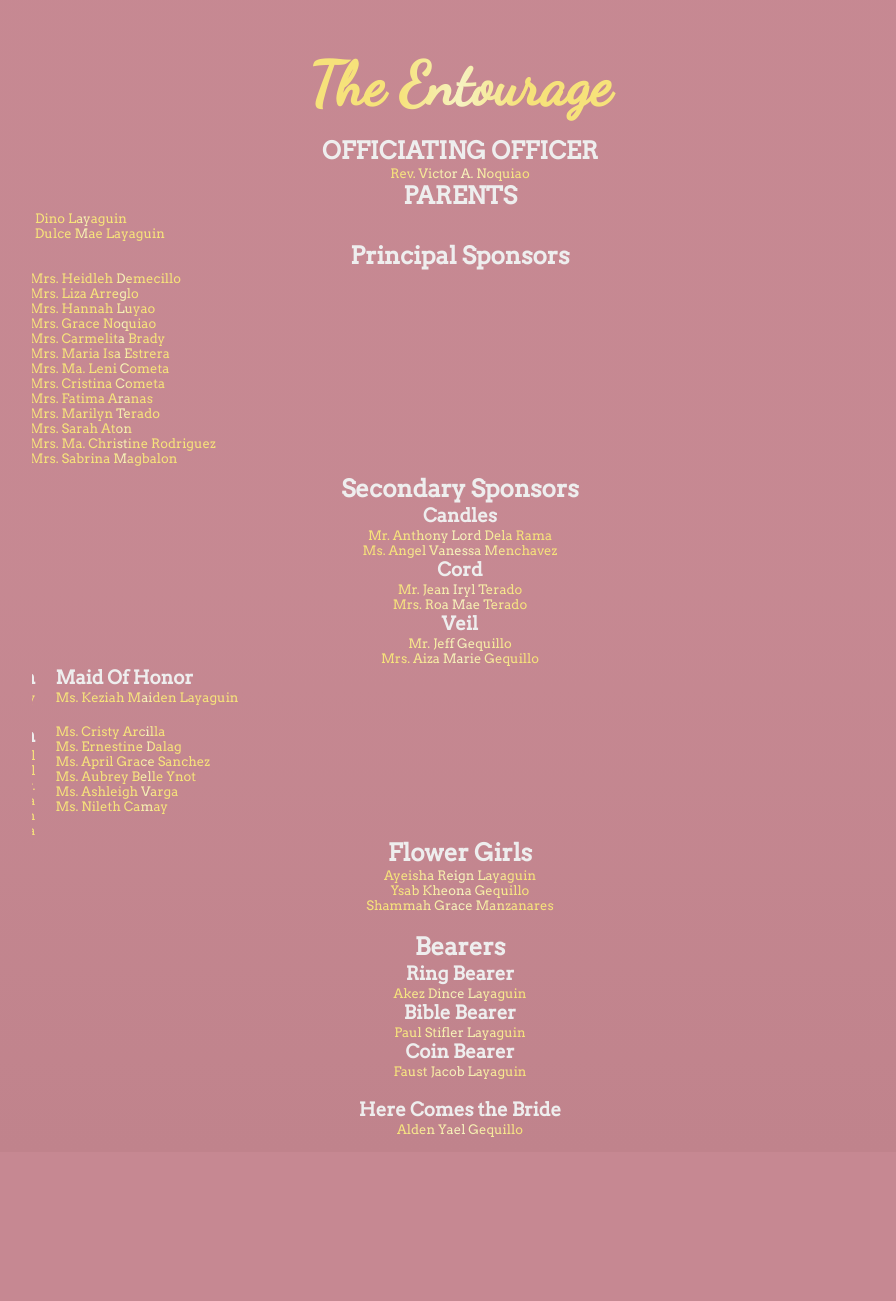
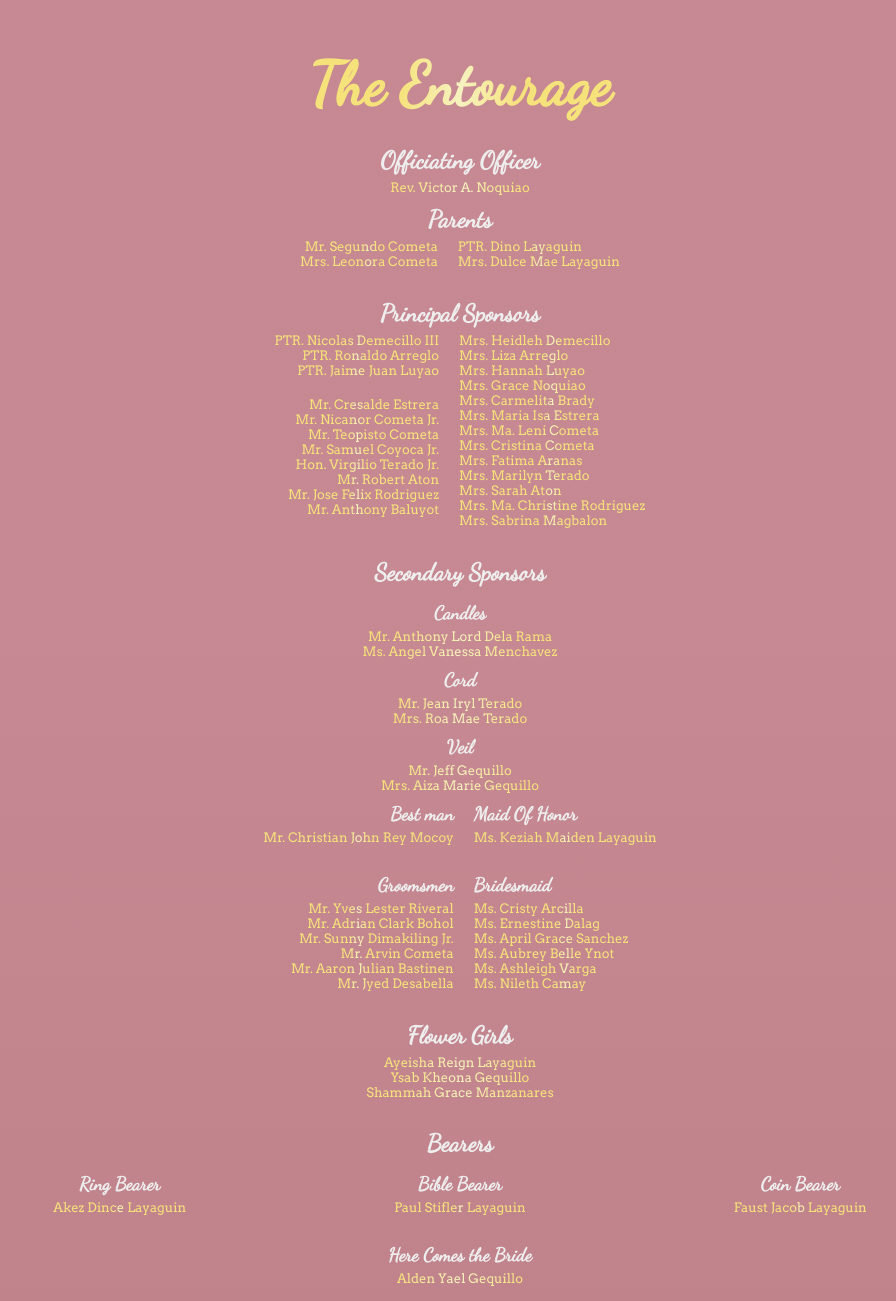
Before and after one commit to 2koiii/invitation, a PHP site: page /html/entourage.html in a window 1280 px wide. Shown: the whole page, without its empty margins (180-1076 px from the left). Before the commit the page ends 1137 px from the top, so only its background shows below. Run offline with PHP 8.4, Linux system fonts and the light colour scheme.

Commit message:
Updated style in entourage page
- added font styles and padding in entourage page
- removed unused files

```diff
--- a/css/non-home.css
+++ b/css/non-home.css
@@ -78,8 +78,8 @@
 	);
   	color:transparent;
    	-webkit-background-clip:text;}
-.entourage_container h2{text-align: center; color: var(--white);}
-.entourage_container h3{text-align: center; color: var(--white);}
+.entourage_container h2{text-align: center; color: var(--white);padding: 10px 0 5px 0; font-family: 'Dancing Script', cursive; text-transform: capitalize;}
+.entourage_container h3{text-align: center; color: var(--white);padding: 10px 0 5px 0; font-family: 'Dancing Script', cursive;}
 .entourage_container p{font-size: 13px;text-align: center; background: linear-gradient(
 	to right,
 	/* #462523 0, */
@@ -93,6 +93,8 @@
 	color:transparent;
 	-webkit-background-clip:text;
 }
-.align_middle{display: flex; column-gap: 20px;}
+.align_middle{display: flex; column-gap: 20px; justify-content: center; padding-bottom: 20px;}
 .right_align p, .right_align h3{text-align: right;}
 .left_align p, .left_align h3{text-align: left;}
+
+.bearers{display: flex; flex-wrap: wrap; justify-content: space-evenly;}
--- a/html/entourage.html
+++ b/html/entourage.html
@@ -14,10 +14,10 @@
        <a href="../index.html">Back</a>
               <h1>The Entourage</h1>
               <div class="entourage_container">
-                <h2>OFFICIATING OFFICER</h2>
+                <h2>Officiating Officer</h2>
                 <p>Rev. Victor A. Noquiao</p>
 
-                 <h2>PARENTS</h2>
+                 <h2>Parents</h2>
                 <div class="align_middle">
                      <div class="right_align">
                         <p>Mr. Segundo Cometa</p>
@@ -34,7 +34,6 @@
                            <p>PTR. Nicolas Demecillo III</p>
                            <p>PTR. Ronaldo Arreglo</p>
                            <p>PTR. Jaime Juan Luyao</p>
-                        <br>
                         <br>
                             <p>Mr. Cresalde Estrera</p>
                             <p>Mr. Nicanor Cometa Jr.</p>
@@ -91,6 +90,7 @@
                      <h3>Maid Of Honor</h3>
                     <p>Ms. Keziah Maiden Layaguin</p>
                     <br>
+                    <h3>Bridesmaid</h3>
                     <p>Ms. Cristy Arcilla</p>
                     <p>Ms. Ernestine Dalag</p>
                     <p>Ms. April Grace Sanchez</p>
@@ -105,12 +105,20 @@
             <p>Shammah Grace Manzanares</p>
             <br>
             <h2>Bearers</h2>
+            <div class="bearers">
+            <div class="bearers_child">
                 <h3>Ring Bearer</h3>
                 <p>Akez Dince Layaguin</p>
+            </div>
+            <div class="bearers_child">
                 <h3>Bible Bearer</h3>
                 <p>Paul Stifler Layaguin</p>
+            </div>
+            <div class="bearers_child">
                 <h3>Coin Bearer</h3>
                 <p>Faust Jacob Layaguin</p>
+            </div>
+            </div>
                 <br>
                 <h3>Here Comes the Bride</h3>
                 <p>Alden Yael Gequillo</p>
```
Also changed, not shown: assets/img/3Q1P1722.jpg (deleted), assets/img/3Q1P1726.jpg (deleted), assets/img/sonali.jpeg (deleted), attire.jpg (deleted), background.png (deleted), changes-entourage.jpg (deleted), entourage-roa.jpg (deleted), invitation-1.jpg (deleted), invitation-2.jpg (deleted), invitation-3.jpg (deleted), invitation/Wedding Invitation.jpeg (deleted), invitation/invitation card.jpeg (deleted), matronofhonor.png (deleted), textcolor.png (deleted), 1 other file.
